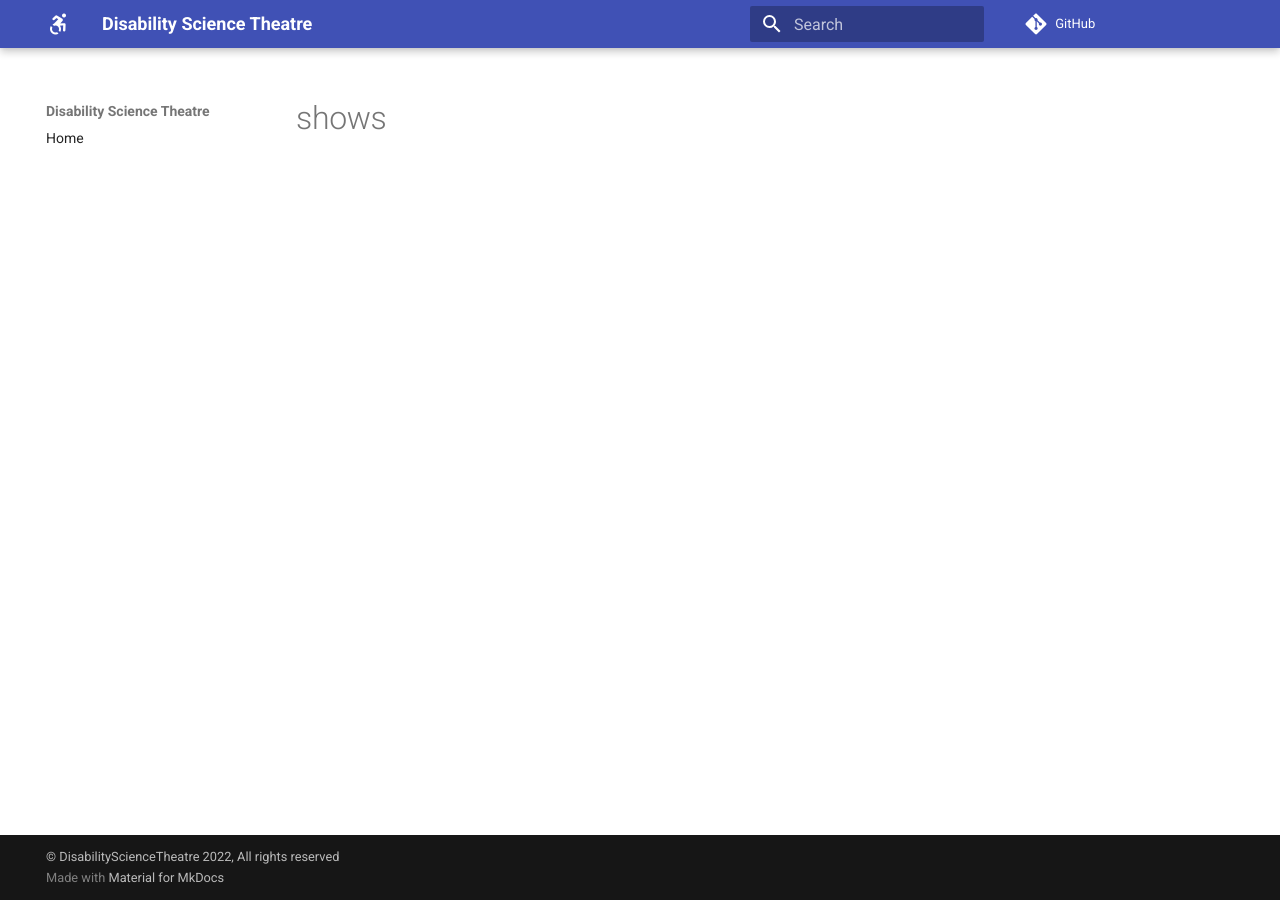
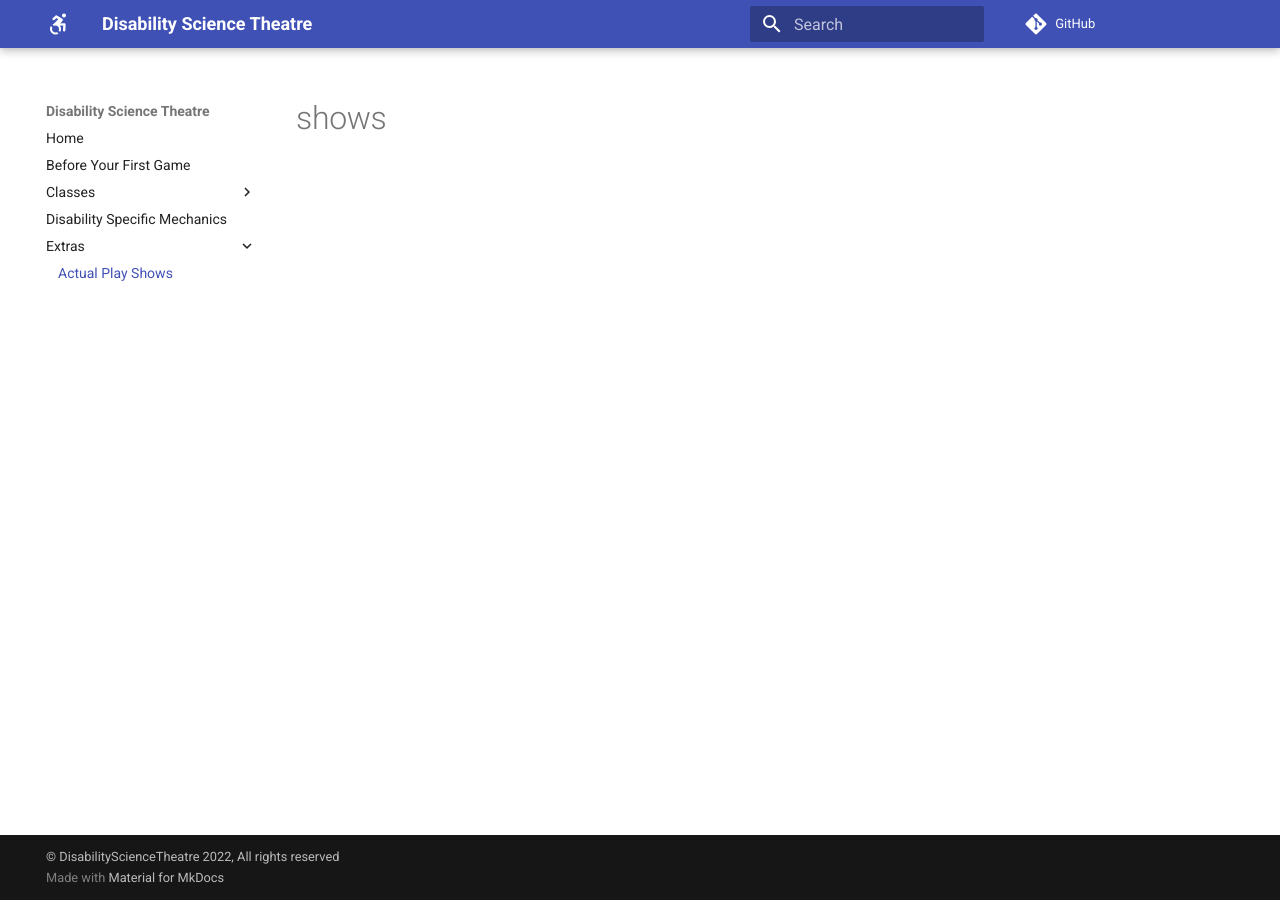
Before and after one commit to DisabilityScienceTheatre/resources, an MkDocs documentation site: the page built from docs/shows.md, in a window 1280 px wide. Built offline with MkDocs 1.6.1 and Material for MkDocs 9.7.7, drawn with Linux system fonts in a browser that asks for light colours; comment, search, counter and statistics services are not loaded; some of the changed lines change nothing that is shown.

Commit message:
navigation

```diff
--- a/mkdocs.yml
+++ b/mkdocs.yml
@@ -7,6 +7,28 @@ site_author: ntno
 
 nav:
   - Home: 'index.md'
+  - Before Your First Game: 'tools.md'
+  - Classes:
+      - Barbarian: 'classes/barbarian.md'
+      - Fighter: 'classes/fighter.md'
+      - Warlock: 'classes/warlock.md'
+      - Paladin: 'classes/paladin.md'
+      - Bard: 'classes/bard.md'
+      - Monk: 'classes/monk.md'
+      - Ranger: 'classes/ranger.md'
+      - Rogue: 'classes/rogue.md'
+      - Druid: 'classes/druid.md'
+      - Cleric: 'classes/cleric.md'
+      - Sorcerer: 'classes/sorcerer.md'
+      - Wizard: 'classes/wizard.md'
+      - Artificer: 'classes/artificer.md'
+      - Bloodhunter: 'classes/bloodhunter.md'
+  - Disability Specific Mechanics: 'disability-mechanics.md'
+  - Extras:
+    - Actual Play Shows: 'shows.md'
+
+    # - 'idk':
+    #   - Classes: 'classes.md'
 
 markdown_extensions:
   - admonition
```
